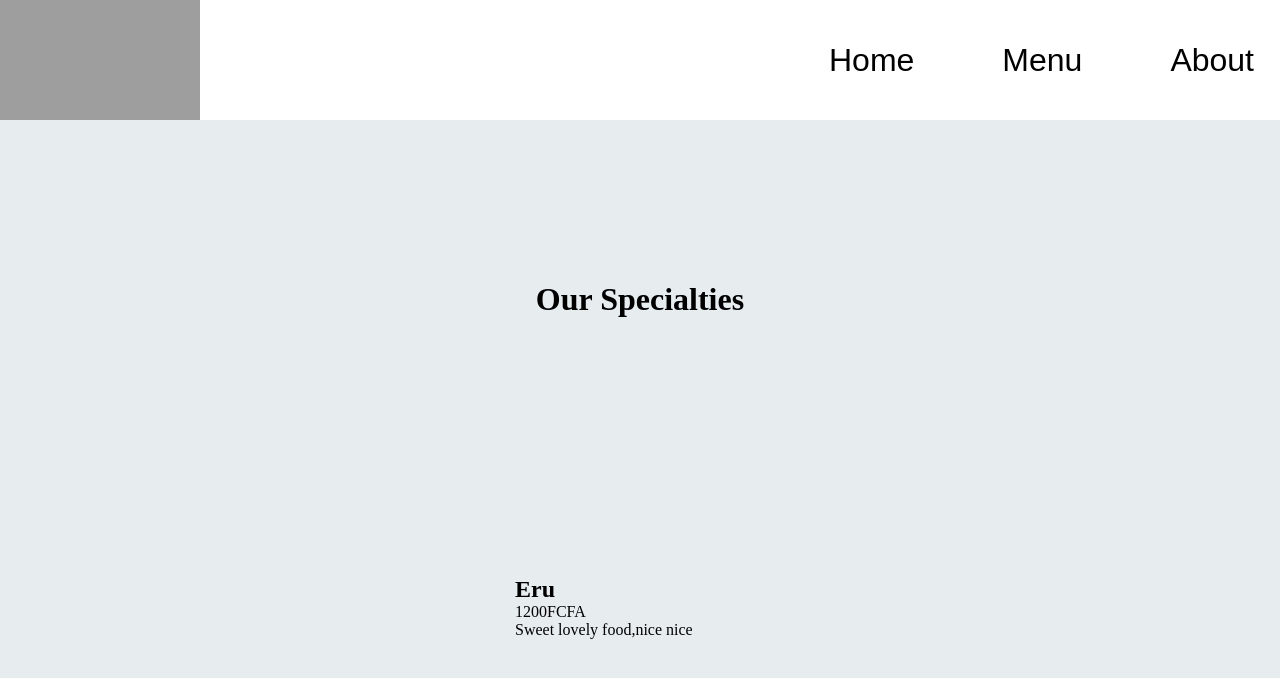
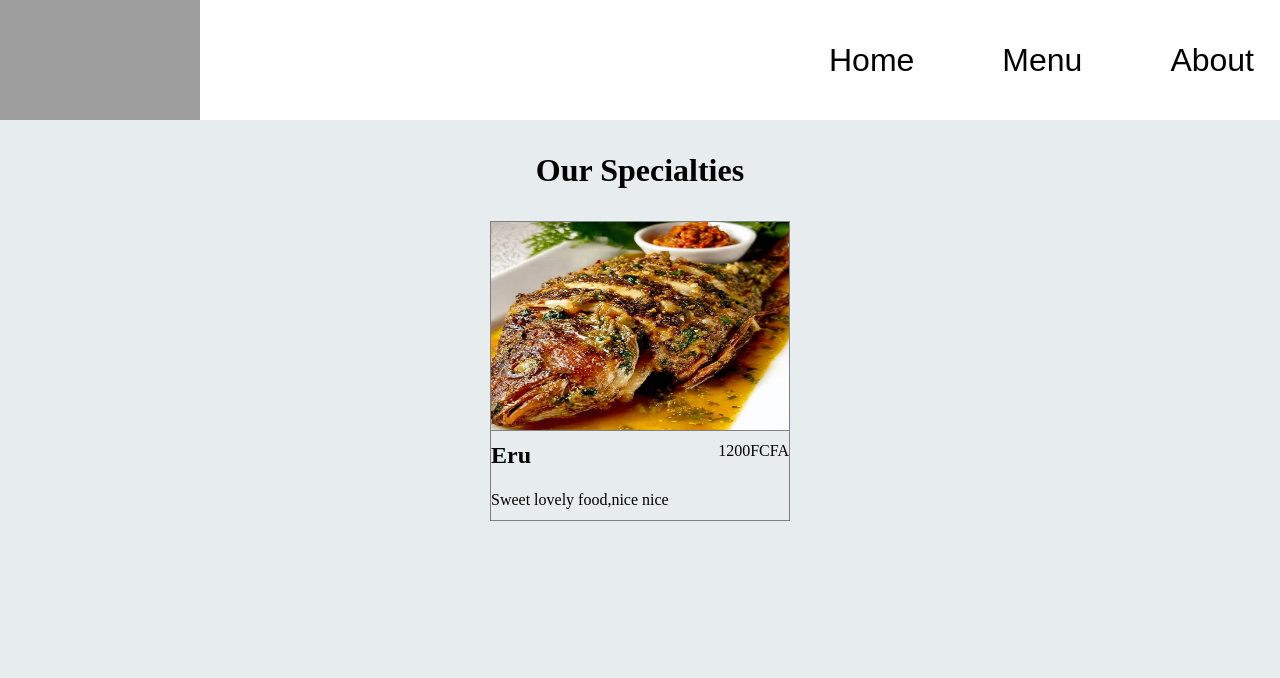
Before and after one commit to 0xsaidroot/Odin-Restaurant, a website built with webpack: page src/index.html in a window 1280 px wide. Built offline with nearby package versions, Linux system fonts and the light colour scheme; grey boxes are pictures that could not be loaded.

Commit message:
almomst done with menu.js

```diff
--- a/src/menu.js
+++ b/src/menu.js
@@ -8,6 +8,7 @@ const container = document.createElement('div');
 const foodDiv = document.createElement('div');
 const foodImg = document.createElement('img');
 const foodBottom = document.createElement('div');
+const foodBottomHead = document.createElement('div')
 
 const foodName = document.createElement('h2');
 const foodPrice = document.createElement('p');
@@ -15,19 +16,24 @@ const foodDesc = document.createElement('p');
 
 heading.textContent = "Our Specialties";
 
-// foodImg = fish;
+foodImg.src = fish;
 foodName.textContent = "Eru"
 foodDesc.textContent = "Sweet lovely food,nice nice"
 foodPrice.textContent = "1200FCFA";
 
-container.classList.add('.foodContainer');
-body.classList.add('generalBody');
+body.classList.add('generalBody','menuBody');
+container.classList.add('foodContainer');
+foodDiv.classList.add('food');
+foodBottom.classList.add('foodBottom');
+foodBottomHead.classList.add('foodHead');
 foodImg.classList.add('menuImage');
-foodDiv.classList.add('foodContainer');
 
-foodBottom.append(foodName,foodPrice,foodDesc)
+foodBottomHead.append(foodName,foodPrice);
+foodBottom.append(foodBottomHead,foodDesc)
 foodDiv.append(foodImg,foodBottom);
 container.append(foodDiv);
+
+
 
 body.append(heading,container);
 
--- a/src/script.js
+++ b/src/script.js
@@ -8,11 +8,11 @@ const nav = document.querySelector('nav');
 
 body.appendChild(menu);
 
-// nav.addEventListener('click',function(e){
-//     const target = e.target.id;
+nav.addEventListener('click',function(e){
+    const target = e.target.id;
 
-//     body.textContent = " ";
-//     if(target === 'menu') body.appendChild(menu);
-//     else if(target === 'about') body.appendChild(about);
-//     else body.appendChild(home);
-// });
+    body.textContent = " ";
+    if(target === 'menu') body.appendChild(menu);
+    else if(target === 'about') body.appendChild(about);
+    else body.appendChild(home);
+});
--- a/src/styles.css
+++ b/src/styles.css
@@ -1,40 +1,39 @@
-*{
+* {
     padding: 0;
     margin: 0;
     box-sizing: border-box;
 }
-body{
+body {
     display: flex;
     flex-direction: column;
     height: 100vh;
 }
-header{
+header {
     display: flex;
     height: 15%;
     justify-content: space-between;
     padding-right: 10px;
 }
-#content{
+#content {
     flex: 1;
 }
-.generalBody{
+.generalBody {
     display: flex;
-    background-color:#e7ecef ;
-    justify-content: space-around;
+    background-color: #e7ecef;
     align-items: center;
     flex-direction: column;
     padding: 2rem;
     width: 100%;
     height: 100%;
 }
-nav{
+nav {
     display: flex;
     flex: 50%;
     align-items: center;
     justify-content: flex-end;
     gap: 3.5rem;
 }
-nav > button{
+nav>button {
     font-size: 2rem;
     padding: .5em;
     border: none;
@@ -42,20 +41,43 @@ nav > button{
     outline: none;
     box-shadow: none;
 }
-.homeBody{
+.homeBody {
     width: 100%;
     height: 100%;
+    justify-content: space-around;
 }
-.homeImage{
+.homeImage {
     border-radius: 10px;
     width: 95%;
     height: 400px;
     object-fit: cover;
 }
-.foodContainer{
+.menuBody {
+    gap: 2em;
+}
+.foodContainer {
     display: grid;
-    grid-template-columns:repeat(auto-fit,minmax(250px,1fr));
+    grid-template-columns: repeat(auto-fit, minmax(300px, 1fr));
+    grid-auto-rows: 300px;
+    gap: 20px;
 }
-.menuImage{
-    height: auto;
+.menuImage {
+    width: 100%;
+    height: 100%;
+    object-fit: fill;
+    border-bottom: 1px solid grey;
 }
+.food {
+    display: grid;
+    grid-template-rows: 70% 1fr;
+    border: 1px solid grey;
+}
+.foodBottom {
+    display: flex;
+    flex-direction: column;
+    justify-content: space-around;
+}
+.foodHead{
+    display: flex;
+    justify-content: space-between;
+}
```
